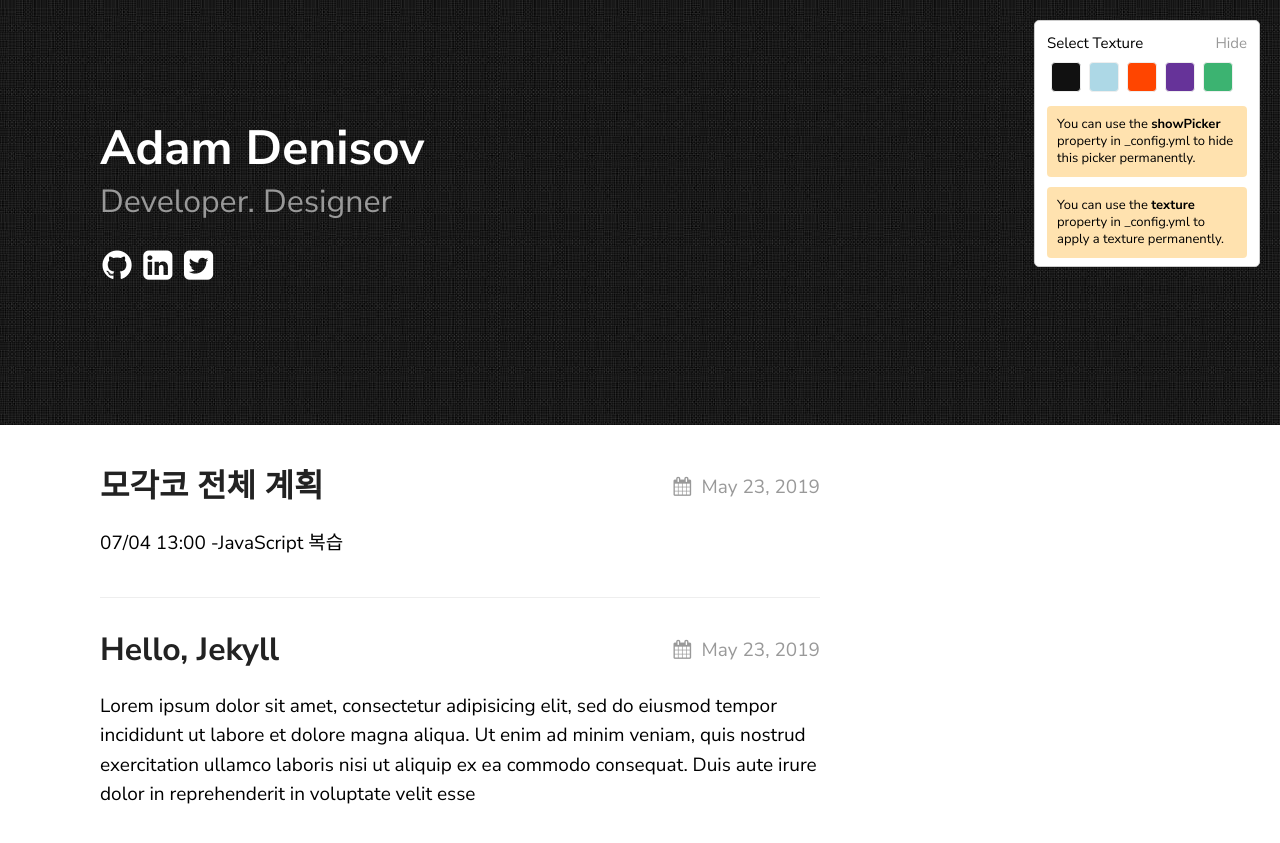
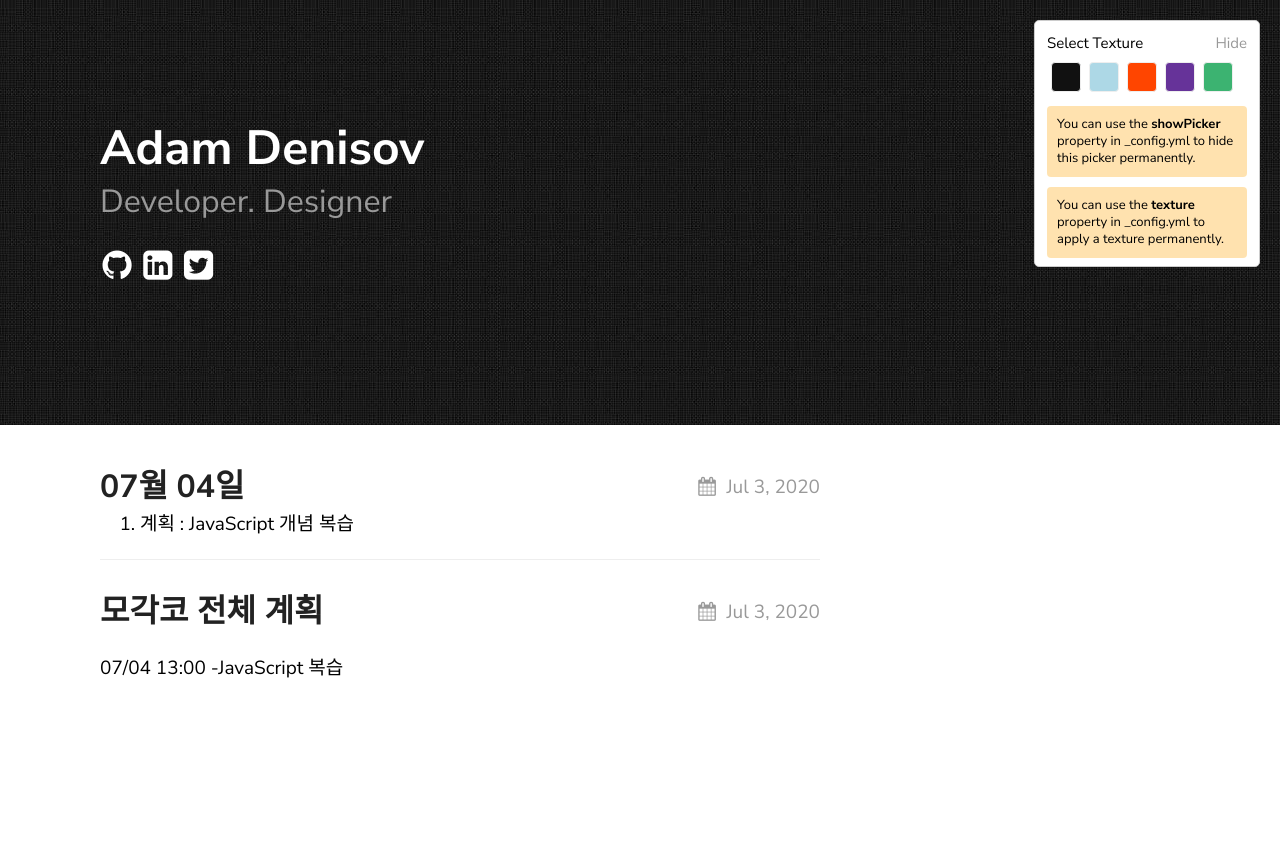
Before and after one commit to CH0213/CH0213.github.io, a Jekyll site: the page built from index.md, in a window 1280 px wide. Shown: the top 843 px of the page. Built offline with Jekyll 4.4.1, drawn with Linux system fonts in a browser that asks for light colours.

Commit message:
Post changed

```diff
--- a/_posts/2019-05-23-welcome-to-jekyll.markdown
+++ /dev/null
@@ -1,14 +0,0 @@
----
-layout: post
-title:  "Hello, Jekyll"
-date:   2019-05-23 21:03:36 +0530
----
-Lorem ipsum dolor sit amet, consectetur adipisicing elit, sed do eiusmod tempor incididunt ut labore et dolore magna aliqua. Ut enim ad minim veniam, quis nostrud exercitation ullamco laboris nisi ut aliquip ex ea commodo consequat. Duis aute irure dolor in reprehenderit in voluptate velit esse
-
-![texture theme preview](https://images.unsplash.com/photo-1500322969630-a26ab6eb64cc?ixlib=rb-1.2.1&ixid=eyJhcHBfaWQiOjEyMDd9&w=1000&q=80)
-
-Check out the [Jekyll docs][jekyll-docs] for more info on how to get the most out of Jekyll. File all bugs/feature requests at [Jekyll’s GitHub repo][jekyll-gh]. If you have questions, you can ask them on [Jekyll Talk][jekyll-talk].
-
-[jekyll-docs]: https://jekyllrb.com/docs/home
-[jekyll-gh]:   https://github.com/jekyll/jekyll
-[jekyll-talk]: https://talk.jekyllrb.com/
--- a/_posts/2020-07-03-모각코 전체 계획.markdown
+++ b/_posts/2020-07-03-모각코 전체 계획.markdown
@@ -2,7 +2,7 @@
 layout: post
 title:  "모각코 전체 계획"
 description: An example post which shows code rendering.
-date:   2019-05-23 21:03:36 +0530
+date:   2020-07-03 12:00:00 +0530
 categories: Javascript NodeJS
 ---
 
```
Also changed, not shown: _posts/2020-07-04-07월 04일.markdown (added, +12 -0 lines).
